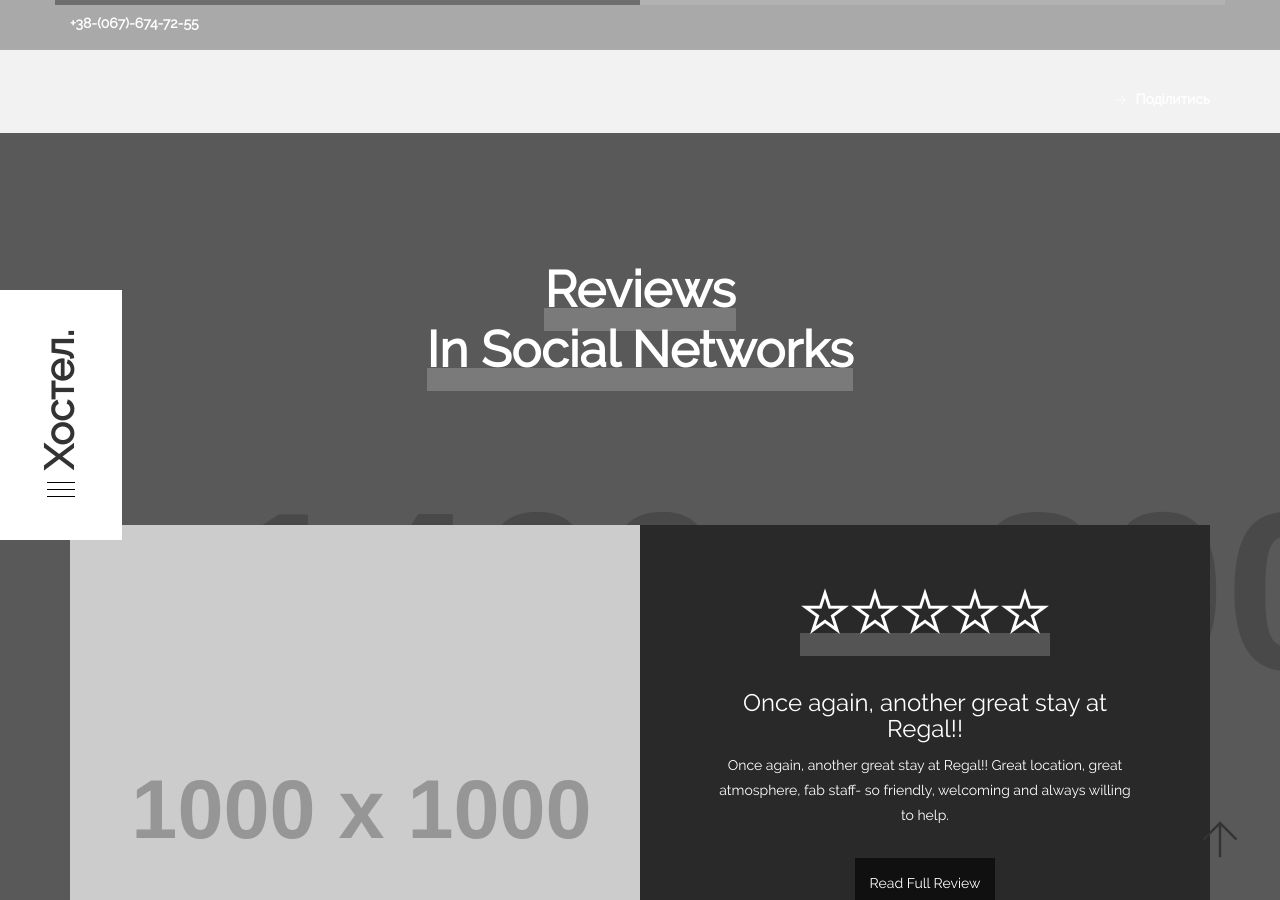
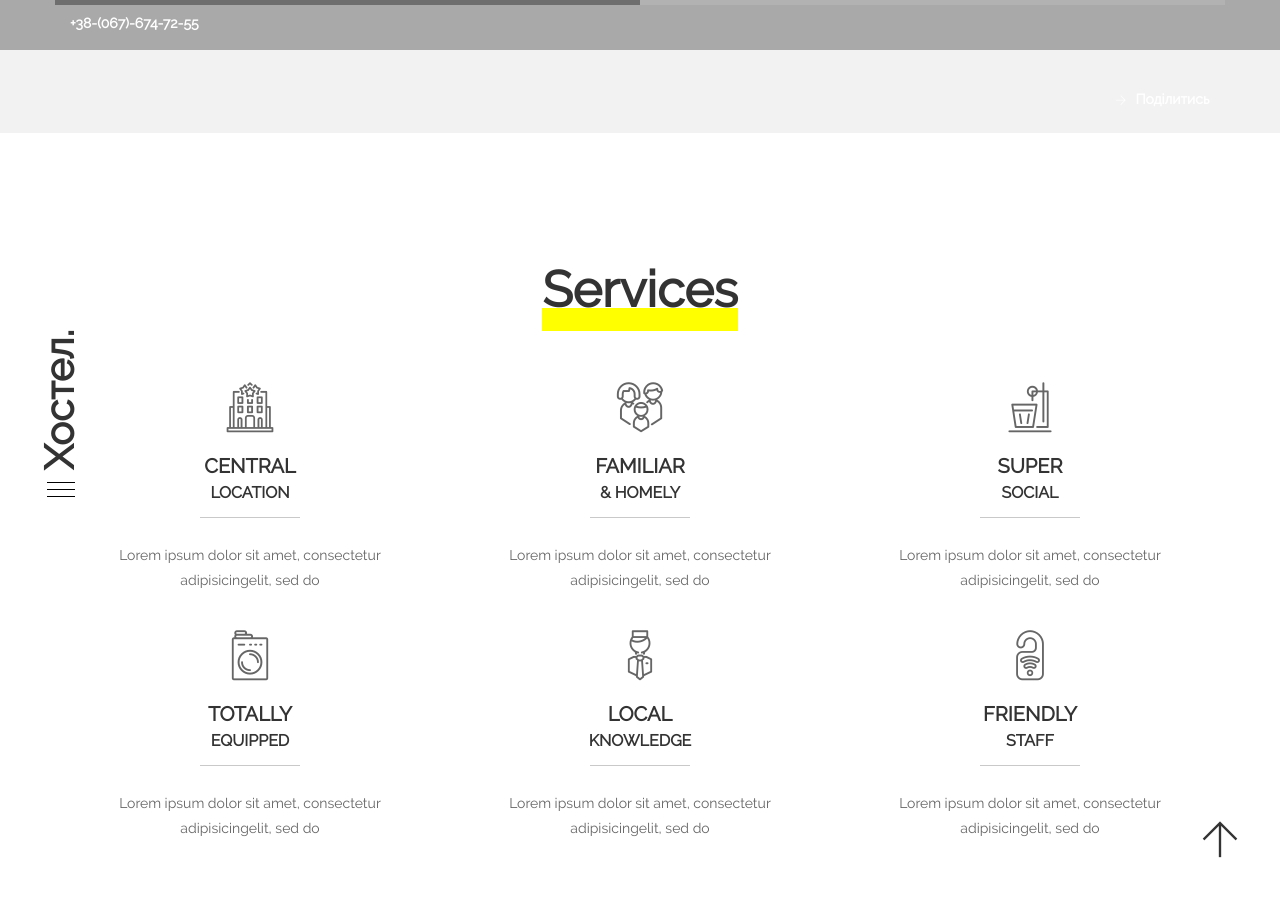
Before and after one commit to greenhostel/greenhostel.github.io, a Jekyll site: the page built from index.html, in a window 1280 px wide and 900 px high, scrolled down 3380 px. Built offline with Jekyll 4.4.1, drawn with Linux system fonts in a browser that asks for light colours; grey boxes are pictures that could not be loaded.

```diff
--- a/_data/menu.yml
+++ b/_data/menu.yml
@@ -18,9 +18,6 @@
     title: Сервіси
 
   -
-    link: #social
-    title: В соцмережах
-  -
     link: #gallery
     title: Галерея
 
--- /dev/null
+++ b/_includes/services.html
@@ -0,0 +1,32 @@
+<!-- section -->
+<section class="reg_section" id="services">
+    <div class="container text-center">
+        <h2>Services</h2><br>
+
+        <!-- icon boxes -->
+        <div class="reg_icon_boxes row">
+
+            <!-- animation -->
+            <div data-animation="animation_blocks" data-bottom="@class:noactive" data--100-bottom="@class:active">
+
+                <!-- item -->
+                {% for service in site.data.services.list %}
+                <div class="reg_icon_box col-md-4 col-sm-6">
+                    <i class="ti {{service.icon}}"></i>
+                    <div class="reg_icon_box_content">
+                        <h4>{{service.title}}</h4>
+                        {{service.description}}
+                    </div>
+                </div>
+                {% endfor %}
+
+            </div>
+            <!-- anmation end -->
+
+        </div>
+        <!-- icon boxes end -->
+
+    </div>
+    <!-- container end -->
+</section>
+<!-- section end -->
--- a/index.html
+++ b/index.html
@@ -64,151 +64,7 @@
 
 		{% include rooms.html %}
 
-		<!-- section -->
-		<section class="reg_section reg_image_bck reg_fixed reg_wht_txt" data-stellar-background-ratio="0.2" data-image="http://placehold.it/1400x800" id="reviews">
-
-			<!-- over -->
-			<div class="reg_over" data-color="#292929" data-opacity="0.7"></div>
-
-
-			<div class="container text-center">
-
-				<h2>Reviews</h2><br>
-				<h3 class="reg_subtitle">In Social Networks</h3>
-
-				<div class="reg_auto_height reg_single_carousel reg_blc_txt">
-
-
-					<!-- item -->
-					<div class="reg_review_item">
-						<div class="col-md-6 reg_image_bck" data-image="http://placehold.it/1000x1000"></div>
-						<div class="col-md-6 reg_image_bck" data-color="#292929">
-							<div class="reg_simple_block">
-								<h2><i class="ti ti-star"></i><i class="ti ti-star"></i><i class="ti ti-star"></i><i class="ti ti-star"></i><i class="ti ti-star"></i></h2>
-								<h3>Once again, another great stay at Regal!! </h3>
-								<p>Once again, another great stay at Regal!! Great location, great atmosphere, fab staff- so friendly, welcoming and always willing to help.</p>
-								<p><a href="#" class="btn">Read Full Review</a></p>
-								<p><img src="http://placehold.it/200x80" alt=""></p>
-							</div>
-						</div>
-					</div>
-
-
-					<!-- item -->
-					<div class="reg_review_item">
-						<div class="col-md-6 reg_image_bck" data-image="http://placehold.it/1000x1000"></div>
-						<div class="col-md-6 reg_image_bck" data-color="#292929">
-							<div class="reg_simple_block">
-								<h2><i class="ti ti-star"></i><i class="ti ti-star"></i><i class="ti ti-star"></i><i class="ti ti-star"></i><i class="ti ti-star"></i></h2>
-								<h3>Great stay!!</h3>
-								<p>Thank you for a perfect stay, every thing was very clean and tidy. We were in a private room with a private restroom. Breakfast included, very active bar space and funny people, atmosfere was really nice.</p>
-								<p><a href="#" class="btn">Read Full Review</a></p>
-								<p><img src="http://placehold.it/200x80" alt=""></p>
-							</div>
-						</div>
-					</div>
-
-
-					<!-- item -->
-					<div class="reg_review_item">
-						<div class="col-md-6 reg_image_bck" data-image="http://placehold.it/1000x1000"></div>
-						<div class="col-md-6 reg_image_bck" data-color="#292929">
-							<div class="reg_simple_block">
-								<h2><i class="ti ti-star"></i><i class="ti ti-star"></i><i class="ti ti-star"></i><i class="ti ti-star"></i><i class="ti ti-star"></i></h2>
-								<h3>Definitely would recommend staying here</h3>
-								<p>Very clean and comfortable hostel in a great location. The atmosphere was very fun and lively. Definitely would recommend staying here. </p>
-								<p><a href="#" class="btn">Read Full Review</a></p>
-								<p><img src="http://placehold.it/200x80" alt=""></p>
-							</div>
-						</div>
-					</div>
-
-
-				</div>
-				<!-- carousel end -->
-
-			</div>
-			<!-- container end -->
-		</section>
-		<!-- section end -->
-
-		<!-- section -->
-		<section class="reg_section" id="services">
-			<div class="container text-center">
-				<h2>Services</h2><br>
-				<h3 class="reg_subtitle">Explore Regal</h3>
-
-				<!-- icon boxes -->
-				<div class="reg_icon_boxes row">
-
-					<!-- animation -->
-					<div data-animation="animation_blocks" data-bottom="@class:noactive" data--100-bottom="@class:active">
-
-						<!-- item -->
-						<div class="reg_icon_box col-md-4 col-sm-6">
-							<i class="ti flaticon-hotel"></i>
-							<div class="reg_icon_box_content">
-								<h4><b>Central</b> Location</h4>
-								Lorem ipsum dolor sit amet, consectetur adipisicingelit, sed do
-							</div>
-
-						</div>
-
-						<!-- item -->
-						<div class="reg_icon_box col-md-4 col-sm-6">
-							<i class="ti flaticon-family-room"></i>
-							<div class="reg_icon_box_content">
-								<h4><b>Familiar</b> & Homely</h4>
-								Lorem ipsum dolor sit amet, consectetur adipisicingelit, sed do
-							</div>
-						</div>
-
-						<!-- item -->
-						<div class="reg_icon_box col-md-4 col-sm-6">
-							<i class="ti flaticon-bar"></i>
-							<div class="reg_icon_box_content">
-								<h4><b>Super</b> Social</h4>
-								Lorem ipsum dolor sit amet, consectetur adipisicingelit, sed do
-							</div>
-						</div>
-
-						<!-- item -->
-						<div class="reg_icon_box col-md-4 col-sm-6">
-							<i class="ti flaticon-laundry-service"></i>
-							<div class="reg_icon_box_content">
-								<h4><b>Totally</b> Equipped</h4>
-								Lorem ipsum dolor sit amet, consectetur adipisicingelit, sed do
-							</div>
-						</div>
-
-						<!-- item -->
-						<div class="reg_icon_box col-md-4 col-sm-6">
-							<i class="ti flaticon-hotel-staff"></i>
-							<div class="reg_icon_box_content">
-								<h4><b>Local</b> Knowledge</h4>
-								Lorem ipsum dolor sit amet, consectetur adipisicingelit, sed do
-							</div>
-						</div>
-
-						<!-- item -->
-						<div class="reg_icon_box col-md-4 col-sm-6">
-							<i class="ti flaticon-wifi-room"></i>
-							<div class="reg_icon_box_content">
-								<h4><b>Friendly</b>Staff</h4>
-								Lorem ipsum dolor sit amet, consectetur adipisicingelit, sed do
-							</div>
-						</div>
-
-					</div>
-					<!-- anmation end -->
-
-				</div>
-				<!-- icon boxes end -->
-
-			</div>
-			<!-- container end -->
-		</section>
-		<!-- section end -->
+		{% include services.html %}
 
 		<!-- section -->
 		<section class="reg_section reg_image_bck" data-color="#f2f2f2" id="gallery">
```
Also changed, not shown: _data/services.yml (added, +32 -0 lines).
